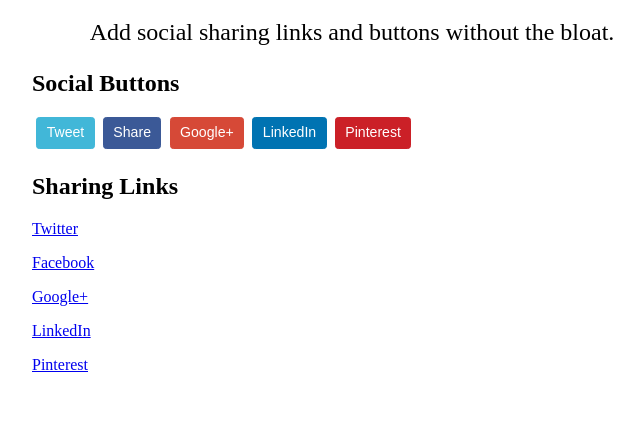
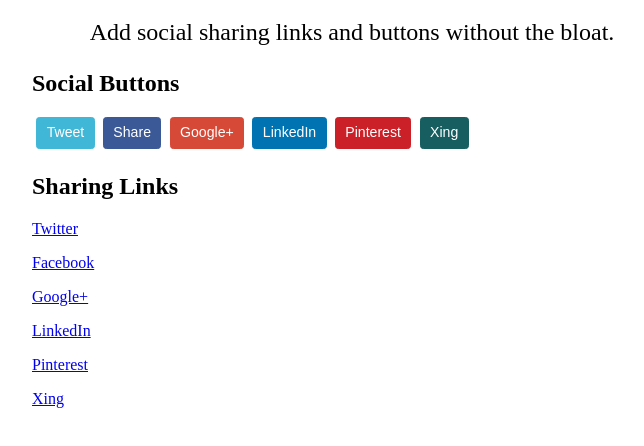
Before and after one commit to cferdinandi/social-sharing, a plain HTML site: page index.html in a window 1280 px wide. Shown: the part 116-562 px from the top of the page, without its empty margins (288-932 px from the left). Drawn offline with Linux system fonts and the light colour scheme.

Commit message:
added Xing sharing

```diff
--- a/index.html
+++ b/index.html
@@ -51,6 +51,7 @@
             <button class="btn btn-google">Google+</button>
             <button class="btn btn-linkedin">LinkedIn</button>
             <button class="btn btn-pinterest">Pinterest</button>
+            <button class="btn btn-xing">Xing</button>
         </p>
 
 
@@ -61,6 +62,7 @@
         <p><a target="_blank" href="https://plus.google.com/share?url=YOUR-URL">Google+</a></p>
         <p><a target="_blank" href="http://www.linkedin.com/shareArticle?mini=true&url=YOUR-URL&title=YOUR-TITLE&summary=YOUR-SUMMARY&source=YOUR-URL">LinkedIn</a></p>
         <p><a target="_blank" href="http://pinterest.com/pin/create/button/?url=YOUR-URL&description=YOUR-DESCRIPTION&media=YOUR-IMAGE-SRC">Pinterest</a></p>
+        <p><a target="_blank" href="https://www.xing-share.com/app/user?op=share;sc_p=xing-share;url=YOUR-URL">Xing</a></p>
 
 	</section>
 
--- a/social-sharing.css
+++ b/social-sharing.css
@@ -73,3 +73,16 @@
     background-color: #a61a20;
     border-color: #a61a20;
 }
+
+/*  Xing button color */
+.btn-xing {
+    background-color: #175E60;
+    border-color: #175E60;
+}
+
+/*  Xing button color on hover */
+.btn-xing:hover,
+a .btn-xing:hover {
+    background-color: #105050;
+    border-color: #105050;
+}
```
